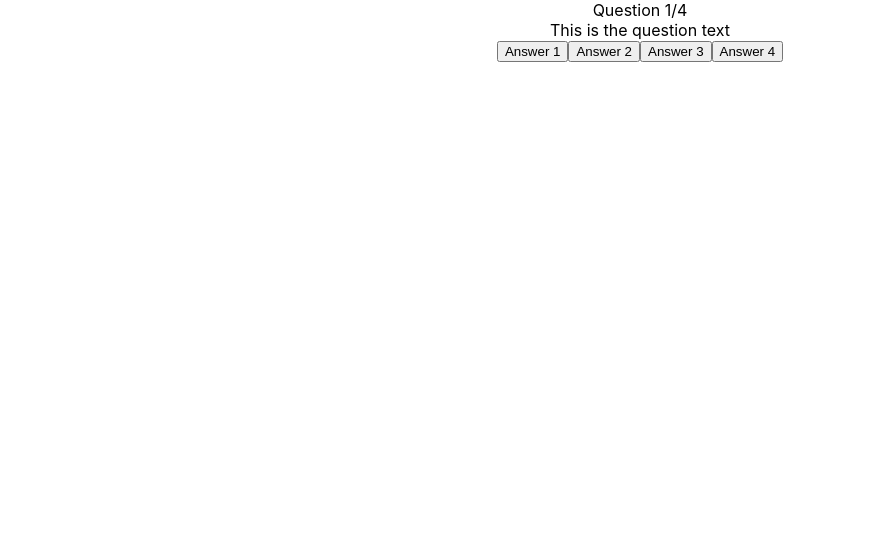
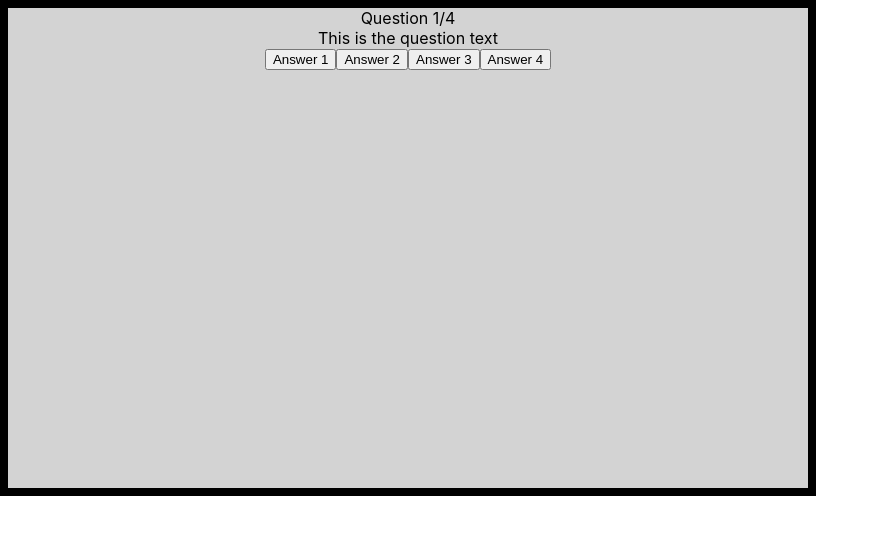
Before and after one commit to turneyz/employer-quiz-react, a React (Create React App) app: page / in a window 1280 px wide. Shown: the top 534 px of the page, without its empty margins (0-879 px from the left). Built offline with nearby package versions, Linux system fonts and the light colour scheme.

Commit message:
Added slight design to beginning of web application

```diff
--- a/src/App.css
+++ b/src/App.css
@@ -2,9 +2,11 @@
   text-align: center;
 }
 
-.App-logo {
-  height: 40vmin;
-  pointer-events: none;
+.App {
+  width: 50rem;
+  height: 30rem;
+  border: .5rem solid black;
+  background-color: lightgrey;
 }
 
 @media (prefers-reduced-motion: no-preference) {
@@ -21,7 +23,7 @@
   align-items: center;
   justify-content: center;
   font-size: calc(10px + 2vmin);
-  color: white;
+  color: blue;
 }
 
 .App-link {
```
